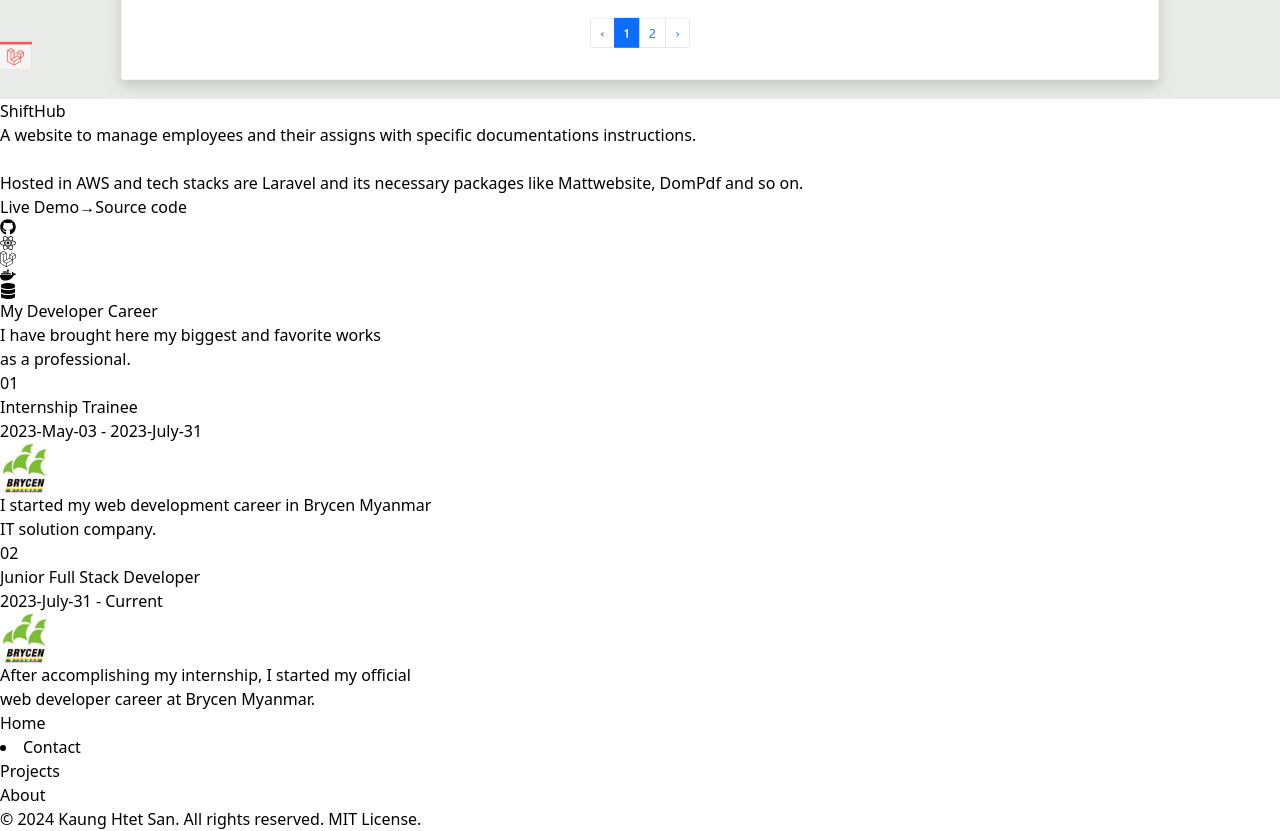
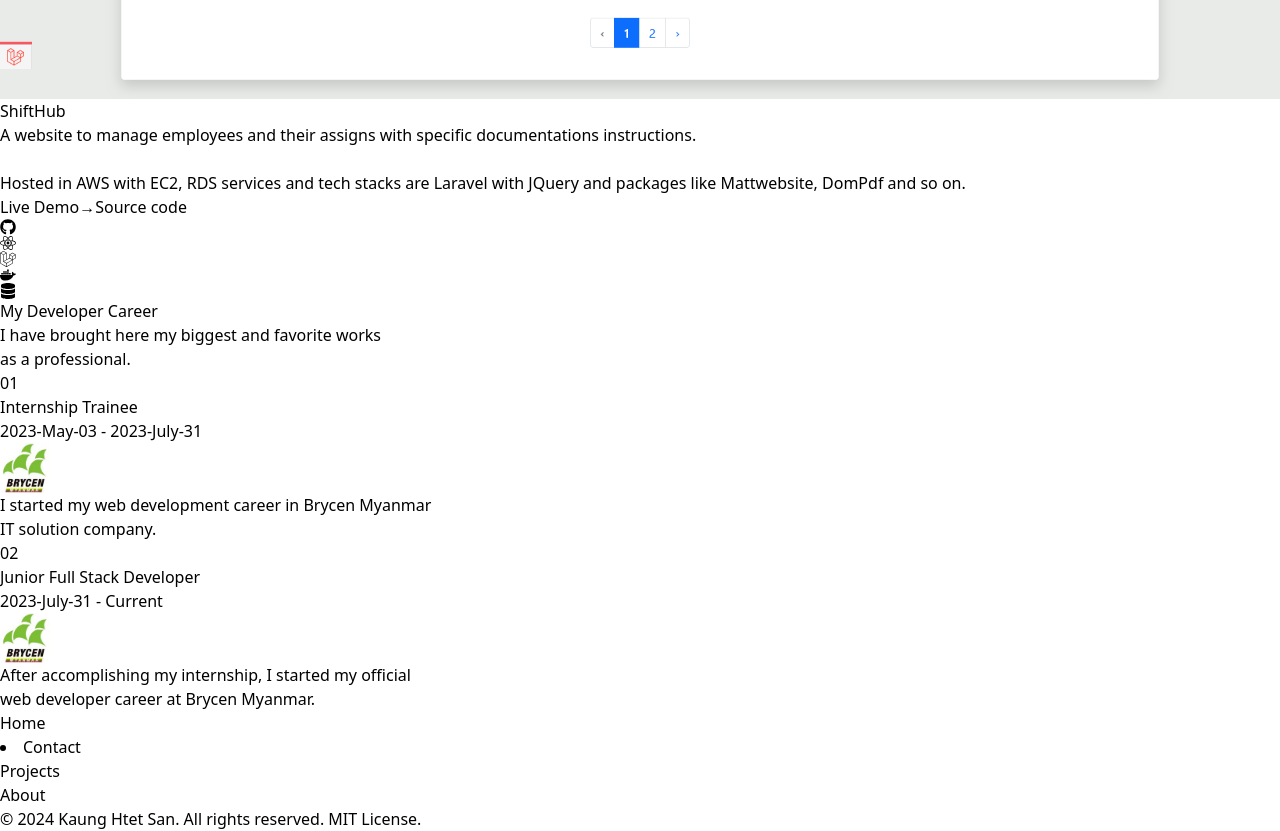
Before and after one commit to Sam2600/Portfolio, a React (Vite) app: page / in a window 1280 px wide. Shown: the part 4080-4911 px from the top of the page. Built offline with nearby package versions, Linux system fonts and the light colour scheme.

Commit message:
modified route for emp project

```diff
--- a/src/components/Projects.jsx
+++ b/src/components/Projects.jsx
@@ -191,7 +191,7 @@ export const Projects = () => {
           <div className="w-full md:w-5/12 lg:w-5/12 md:mx-auto">
             <div className="bg-gray-50 p-8 rounded-md shadow-sm border cursor-pointer hover:shadow-lg">
               <a
-                href="http://18.136.193.8/admins/login"
+                href="http://54.179.146.62/admins/login"
                 target="_blank"
                 rel="noreferrer"
               >
@@ -207,12 +207,12 @@ export const Projects = () => {
                 documentations instructions.
                 <br />
                 <br />
-                Hosted in AWS and tech stacks are Laravel and its necessary
-                packages like Mattwebsite, DomPdf and so on.
+                Hosted in AWS with EC2, RDS services and tech stacks are Laravel
+                with JQuery and packages like Mattwebsite, DomPdf and so on.
               </p>
               <div className="flex items-center justify-between">
                 <a
-                  href="http://18.136.193.8/admins/login"
+                  href="http://54.179.146.62/admins/login"
                   target="_blank"
                   className="inline-flex items-center gap-1 mt-4 font-medium group text-sky-500"
                 >
```
